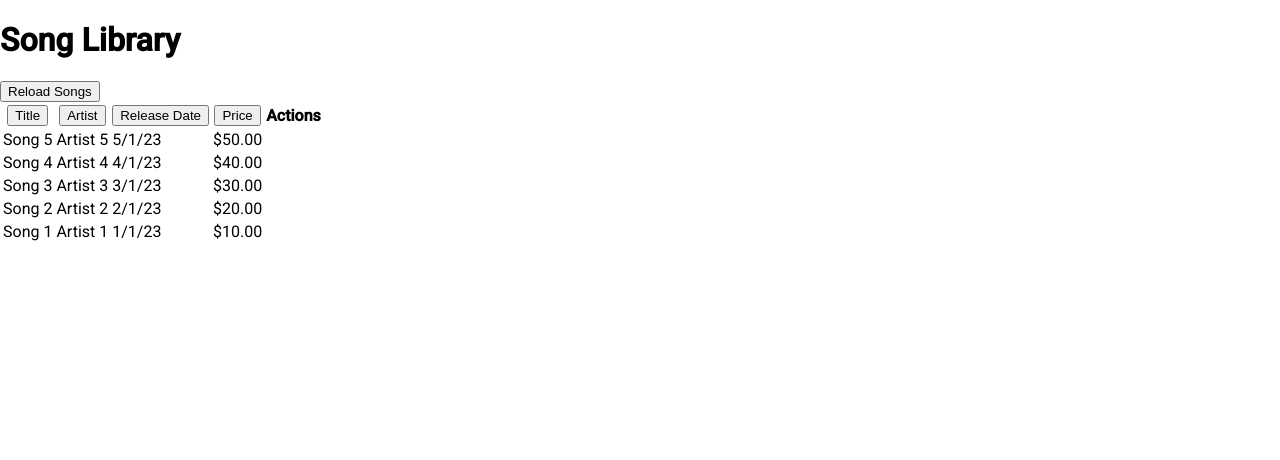
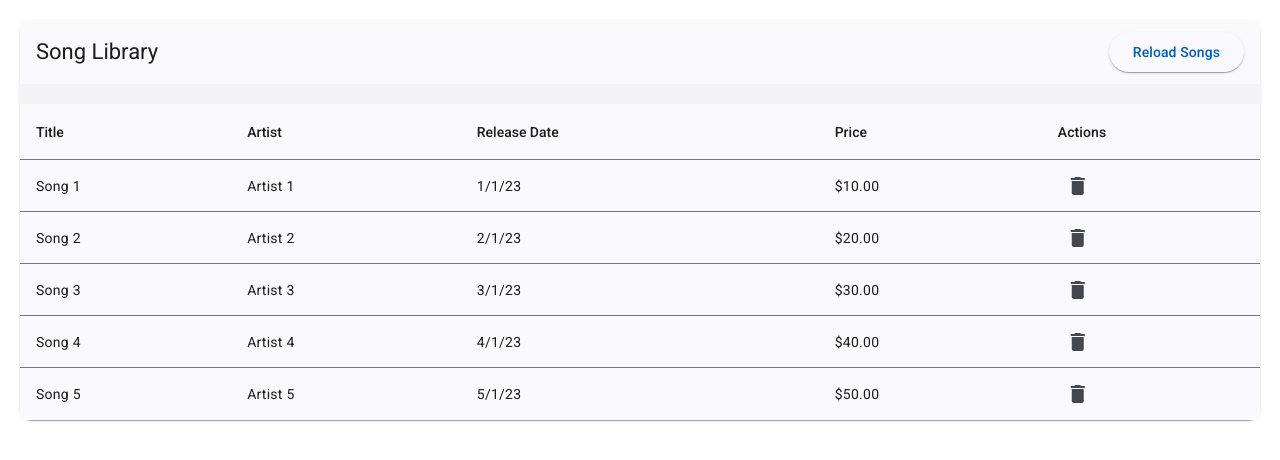
Before and after one commit to zhansu98/song-library-app, an Angular app: page / in a window 1280 px wide. Shown: the top 460 px of the page. Built offline with nearby package versions, Linux system fonts and the light colour scheme.

Commit message:
Updated to sort using angular materials

```diff
--- a/src/app/app.module.ts
+++ b/src/app/app.module.ts
@@ -6,7 +6,14 @@ import { BrowserModule } from '@angular/platform-browser';
 import { SongService } from './services/song.service';
 import { SongListComponent } from "./components/song-list/song-list.component";
 import { MockBackendService } from './services/mock-backend.service';
-import { provideHttpClient } from '@angular/common/http';
+import { BrowserAnimationsModule } from '@angular/platform-browser/animations';
+import { MatButtonModule } from '@angular/material/button';
+import { MatTableModule } from '@angular/material/table';
+import { MatSortModule } from '@angular/material/sort';
+import { MatIconModule } from '@angular/material/icon';
+import { MatToolbarModule } from '@angular/material/toolbar';
+import { MatCardModule } from '@angular/material/card';
+import { FormsModule } from '@angular/forms';
 
 @NgModule({
   declarations: [
@@ -17,13 +24,21 @@ import { provideHttpClient } from '@angular/common/http';
     CommonModule,
     RouterOutlet,
     BrowserModule,
+    BrowserAnimationsModule,
+    //Materials
+    FormsModule,
+    MatButtonModule,
+    MatTableModule,
+    MatSortModule,
+    MatIconModule,
+    MatToolbarModule,
+    MatCardModule
 ],
 providers: [
   SongService,
   MockBackendService,
   CurrencyPipe,
   DatePipe,
-  provideHttpClient()
 ],
   bootstrap: [AppComponent]
 })
--- a/src/app/components/song-list/song-list.component.css
+++ b/src/app/components/song-list/song-list.component.css
@@ -0,0 +1,15 @@
+.song-list {
+    margin: 20px;
+  }
+
+  .mat-toolbar {
+    justify-content: space-between;
+  }
+
+  .mat-elevation-z8 {
+    margin-top: 20px;
+  }
+
+  .spacer {
+    flex: 1 1 auto;
+  }
--- a/src/app/components/song-list/song-list.component.html
+++ b/src/app/components/song-list/song-list.component.html
@@ -1,34 +1,42 @@
 <div class="song-list">
-  <h1>Song Library</h1>
-  <button (click)="getSongs()">Reload Songs</button>
-  <table>
-    <thead>
-      <tr>
-        <th>
-          <button (click)="sortSongs('title')">Title</button>
-        </th>
-        <th>
-          <button (click)="sortSongs('artist')">Artist</button>
-        </th>
-        <th>
-          <button (click)="sortSongs('releaseDate')">Release Date</button>
-        </th>
-        <th>
-          <button (click)="sortSongs('price')">Price</button>
-        </th>
-        <th>Actions</th>
-      </tr>
-    </thead>
-    <tbody>
-      <tr *ngFor="let song of songs">
-        <td>{{ song.title }}</td>
-        <td>{{ song.artist }}</td>
-        <td>{{ song.releaseDate | date:'shortDate' }}</td>
-        <td>{{ song.price | currency }}</td>
-        <td>
-          <!-- <button (click)="deleteSong(song.id)">Delete</button> -->
+  <mat-card>
+    <mat-toolbar color="primary">
+      <span>Song Library</span>
+      <span class="spacer"></span>
+      <button mat-raised-button color="accent" (click)="getSongs()">Reload Songs</button>
+    </mat-toolbar>
+    <table mat-table [dataSource]="dataSource" matSort (matSortChange)="sortData($event)" class="mat-elevation-z8">
+      <ng-container matColumnDef="title">
+        <th mat-header-cell *matHeaderCellDef mat-sort-header>Title</th>
+        <td mat-cell *matCellDef="let song">{{ song.title }}</td>
+      </ng-container>
+
+      <ng-container matColumnDef="artist">
+        <th mat-header-cell *matHeaderCellDef mat-sort-header>Artist</th>
+        <td mat-cell *matCellDef="let song">{{ song.artist }}</td>
+      </ng-container>
+
+      <ng-container matColumnDef="releaseDate">
+        <th mat-header-cell *matHeaderCellDef mat-sort-header>Release Date</th>
+        <td mat-cell *matCellDef="let song">{{ song.releaseDate | date:'shortDate' }}</td>
+      </ng-container>
+
+      <ng-container matColumnDef="price">
+        <th mat-header-cell *matHeaderCellDef mat-sort-header>Price</th>
+        <td mat-cell *matCellDef="let song">{{ song.price | currency }}</td>
+      </ng-container>
+
+      <ng-container matColumnDef="actions">
+        <th mat-header-cell *matHeaderCellDef>Actions</th>
+        <td mat-cell *matCellDef="let song">
+          <button mat-icon-button color="warn" (click)="deleteSong(song.id)">
+            <mat-icon>delete</mat-icon>
+          </button>
         </td>
-      </tr>
-    </tbody>
-  </table>
+      </ng-container>
+
+      <tr mat-header-row *matHeaderRowDef="displayedColumns"></tr>
+      <tr mat-row *matRowDef="let row; columns: displayedColumns;"></tr>
+    </table>
+  </mat-card>
 </div>
--- a/src/app/components/song-list/song-list.component.ts
+++ b/src/app/components/song-list/song-list.component.ts
@@ -1,6 +1,8 @@
-import { Component, OnInit } from '@angular/core';
+import { AfterViewInit, Component, OnInit, ViewChild } from '@angular/core';
 import { SongService } from '../../services/song.service';
 import { Song } from '../../models/song';
+import { MatTableDataSource } from '@angular/material/table';
+import { Sort } from '@angular/material/sort';
 
 @Component({
   selector: 'app-song-list',
@@ -8,10 +10,11 @@ import { Song } from '../../models/song';
   styleUrls: ['./song-list.component.css'],
   standalone: false
 })
-export class SongListComponent implements OnInit {
-  songs: Song[] = [];
-  private sortAttribute: string = 'title';
-  private sortDirection: 'asc' | 'desc' = 'asc';
+export class SongListComponent implements OnInit{
+  dataSource = new MatTableDataSource<Song>();
+  sortAttribute: keyof Song = 'title';
+  sortDirection: string = 'asc';
+  displayedColumns: string[] = ['title', 'artist', 'releaseDate', 'price', 'actions'];
 
   constructor(private songService: SongService) { }
 
@@ -21,26 +24,30 @@ export class SongListComponent implements OnInit {
 
   getSongs(): void {
     this.songService.getSongs().subscribe(songs => {
-      this.songs = songs;
-      this.sortSongs(this.sortAttribute);
+      this.dataSource.data = songs;
     });
   }
 
-  sortSongs(attribute: string): void {
-    this.sortAttribute = attribute;
-    this.sortDirection = this.sortDirection === 'asc' ? 'desc' : 'asc';
-    this.songs.sort((a, b) => {
-      const aValue = a[attribute];
-      const bValue = b[attribute];
+  sortData(sort: Sort): void {
+    const data = this.dataSource.data.slice();
+    if (!sort.active || sort.direction === '') {
+      this.dataSource.data = data;
+      return;
+    }
 
-      if (typeof aValue === 'string' && typeof bValue === 'string') {
-        return this.sortDirection === 'asc' ? aValue.localeCompare(bValue) : bValue.localeCompare(aValue);
-      } else if (typeof aValue === 'number' && typeof bValue === 'number') {
-        return this.sortDirection === 'asc' ? aValue - bValue : bValue - aValue;
-      } else if (aValue instanceof Date && bValue instanceof Date) {
-        return this.sortDirection === 'asc' ? aValue.getTime() - bValue.getTime() : bValue.getTime() - aValue.getTime();
-      } else {
-        return 0;
+    this.dataSource.data = data.sort((a, b) => {
+      const isAsc = sort.direction === 'asc';
+      switch (sort.active) {
+        case 'title':
+          return compare(a.title, b.title, isAsc);
+        case 'artist':
+          return compare(a.artist, b.artist, isAsc);
+        case 'releaseDate':
+          return compare(a.releaseDate, b.releaseDate, isAsc);
+        case 'price':
+          return compare(a.price, b.price, isAsc);
+        default:
+          return 0;
       }
     });
   }
@@ -51,3 +58,15 @@ export class SongListComponent implements OnInit {
     // });
   }
 }
+
+function compare(a: string | number | Date, b: string | number | Date, isAsc: boolean): number {
+  if (a instanceof Date && b instanceof Date) {
+    return (a.getTime() - b.getTime()) * (isAsc ? 1 : -1);
+  } else if (typeof a === 'number' && typeof b === 'number') {
+    return (a - b) * (isAsc ? 1 : -1);
+  } else if (typeof a === 'string' && typeof b === 'string') {
+    return a.localeCompare(b) * (isAsc ? 1 : -1);
+  } else {
+    return 0;
+  }
+}
```
